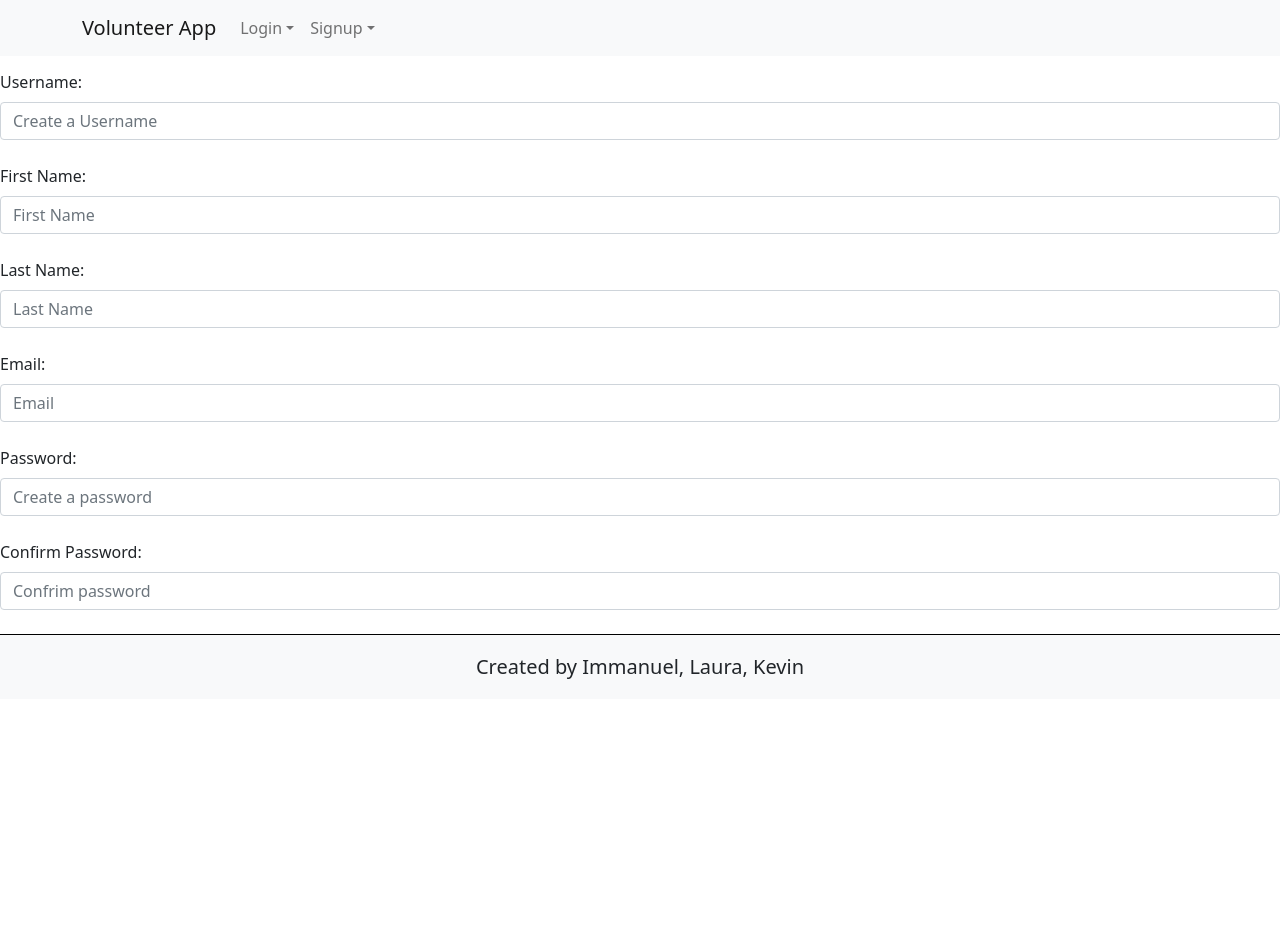
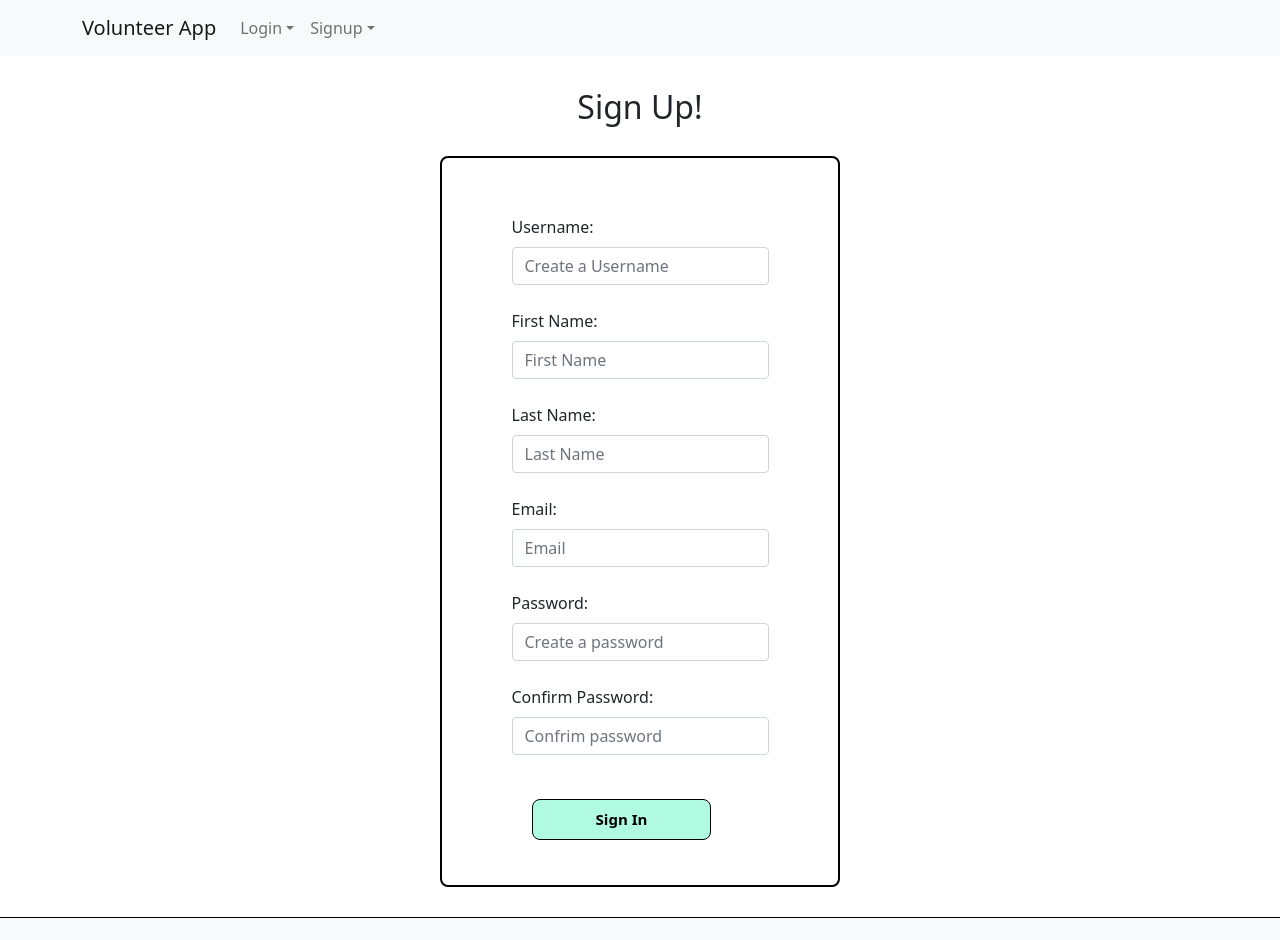
Before and after one commit to ImmanuelCurrah/VolunteerApp, a React (Create React App) app in the folder client/: page /sign-up-user in a window 1280 px wide. Shown: the top 940 px of the page. Before the commit the page ends 800 px from the top, so only its background shows below. Built offline with nearby package versions, Linux system fonts and the light colour scheme.

Commit message:
signup styling

```diff
--- a/client/src/components/Forms/signUpForm/businessSignUp/BusinessSignUpForm.jsx
+++ b/client/src/components/Forms/signUpForm/businessSignUp/BusinessSignUpForm.jsx
@@ -2,6 +2,7 @@ import { useEffect, useState } from "react";
 import { useNavigate } from "react-router-dom";
 import { signUpBusinessHandler } from "../../../../services/apiConfigBusiness";
 import { Form, Row } from "react-bootstrap";
+
 
 export default function BusinessSignUpForm() {
 
@@ -53,10 +54,9 @@ export default function BusinessSignUpForm() {
   };
 
   return (
-    <div className="business-signup-container">
+    <div className="signup-form">
       <Row>
-        <Form className="business-signup-form" onSubmit={handleSubmit}>
-          <h2>Sign up your business!</h2>
+        <Form onSubmit={handleSubmit}>
           <h4>{validationMessage}</h4>
           <br />
           <Form.Label>Username: </Form.Label>
@@ -110,7 +110,7 @@ export default function BusinessSignUpForm() {
             onChange={handleInput}
           />
           <br />
-          {/* signup button? */}
+          <button className="signup-btn">Sign In</button>
         </Form>
       </Row>
   </div>
--- a/client/src/components/Forms/signUpForm/userSignUp/UserSignUpForm.jsx
+++ b/client/src/components/Forms/signUpForm/userSignUp/UserSignUpForm.jsx
@@ -52,10 +52,9 @@ export default function UserSignUpForm() {
   };
 
   return (
-    <div className="user-signup-container">
+    <div className="signup-form">
       <Row>
         <Form onSubmit={handleSubmit}>
-          <h2>Sign Up!</h2>
           <h4>{validationMessage}</h4>
           <br />
           <Form.Label>Username: </Form.Label>
@@ -119,7 +118,7 @@ export default function UserSignUpForm() {
             onChange={handleInput}
           />
           <br />
-          {/* signup button? */}
+          <button className="signup-btn">Sign In</button>
         </Form>
       </Row>
     </div>
--- a/client/src/screens/signUpPage/SignUpBusiness.jsx
+++ b/client/src/screens/signUpPage/SignUpBusiness.jsx
@@ -1,10 +1,14 @@
 import BusinessSignUpForm from "../../components/Forms/signUpForm/businessSignUp/BusinessSignUpForm";
 import { Layout } from "../../components/Layout/Layout";
+import "./signup.css";
 
 export default function SignUpBusiness() {
   return (
     <Layout>
-      <BusinessSignUpForm />
+      <div className="signup-page">
+        <h2>Sign up your business!</h2>
+        <BusinessSignUpForm />
+      </div>
     </Layout>
   )
 }
--- a/client/src/screens/signUpPage/SignUpUser.jsx
+++ b/client/src/screens/signUpPage/SignUpUser.jsx
@@ -1,10 +1,14 @@
 import UserSignUpForm from "../../components/Forms/signUpForm/userSignUp/UserSignUpForm";
 import { Layout } from "../../components/Layout/Layout";
+import "./signup.css";
 
 export default function SignUp() {
   return (
     <Layout>
-      <UserSignUpForm />
+      <div className="signup-page">
+        <h2>Sign Up!</h2>
+        <UserSignUpForm />
+      </div>
     </Layout>
   )
 }
--- /dev/null
+++ b/client/src/screens/signUpPage/signup.css
@@ -0,0 +1,34 @@
+.signup-page h2 {
+  text-align: center;
+  margin-top: 11vh;
+}
+
+.signup-form {
+  display: flex;
+  flex-direction: column;
+  align-items: center;
+  justify-content: center;
+  border: 2px solid #000;
+  border-radius: 8px;
+  margin: 30px auto;
+  max-width: 400px;
+  background: #fff;
+  padding: 25px 45px;
+}
+
+.signup-btn {
+  padding: 8px;
+  width: 70%;
+  border-radius: 8px;
+  cursor: pointer;
+  margin: 20px;
+  border: 1px solid #000;
+  color: #000;
+  font-weight: bold;
+  font-size: 15px;
+  background: rgb(175, 250, 224);
+}
+
+.signup-btn:hover {
+  opacity: 0.7;
+}
```
